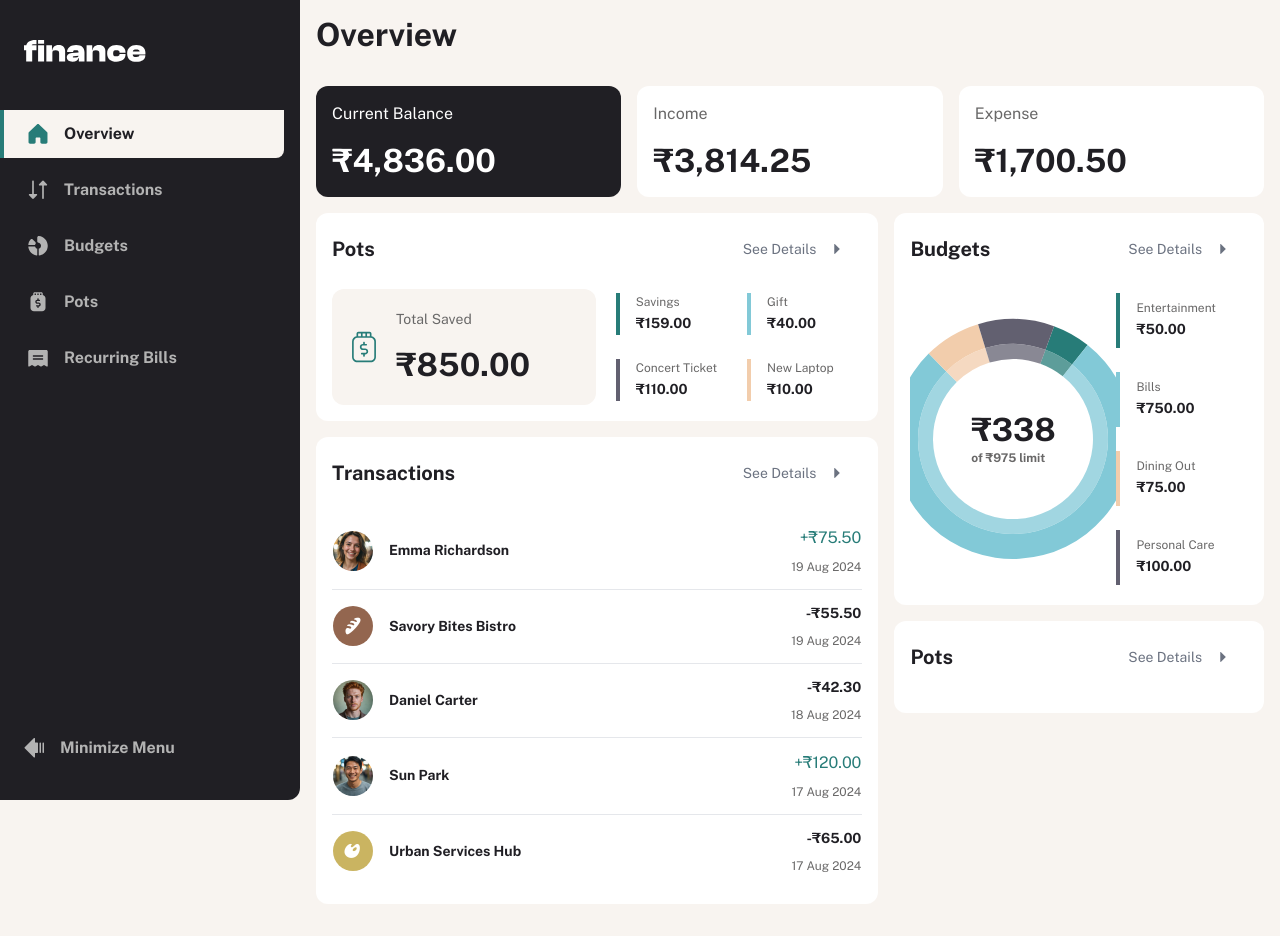
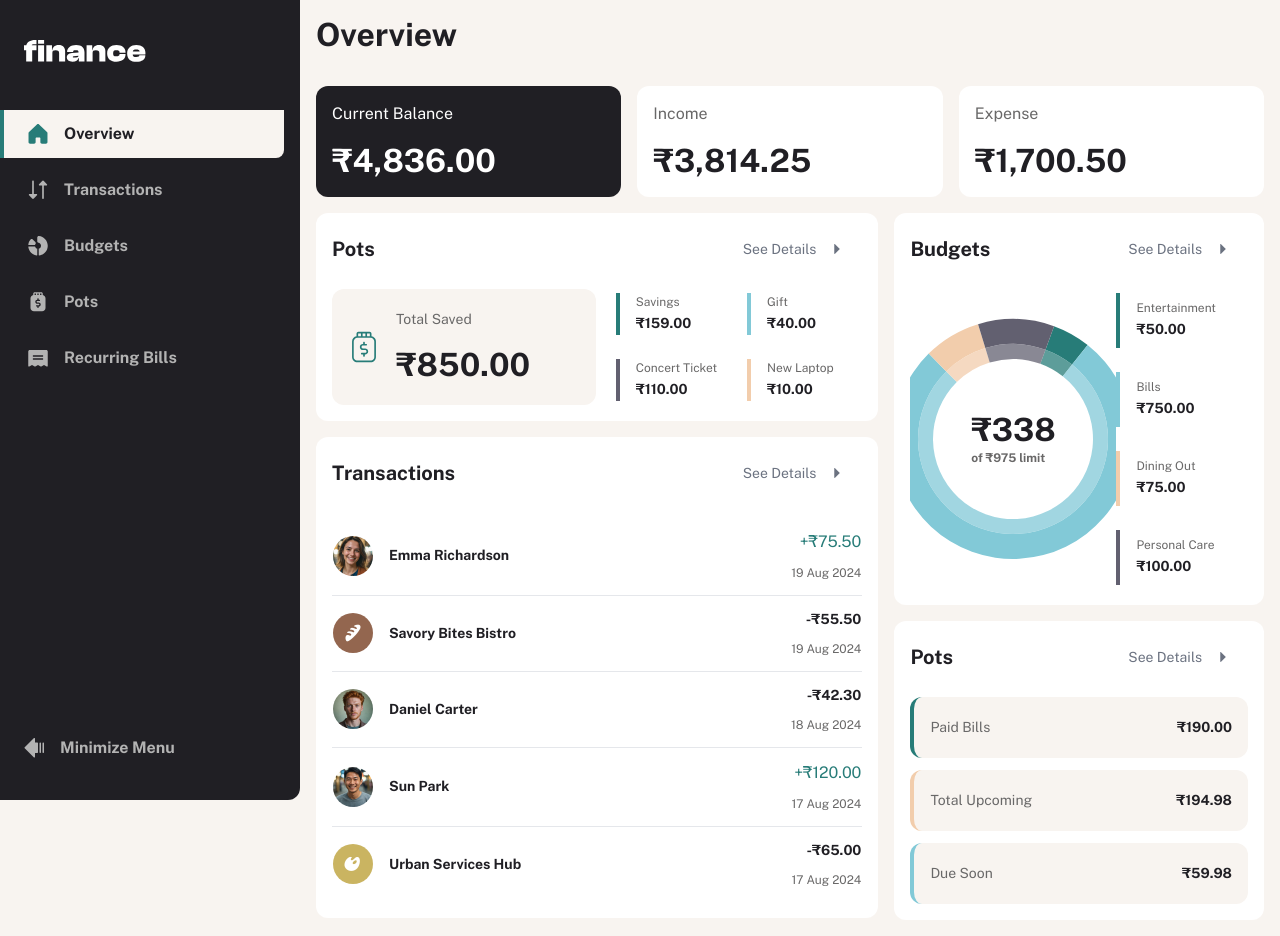
Before and after one commit to jayantpathariya/personal-finance, a Next.js app: page / in a window 1280 px wide. Built offline with nearby package versions, Linux system fonts and the light colour scheme.

Commit message:
recurring bills added

```diff
--- /dev/null
+++ b/src/app/(main)/_components/recurring-bills-card.tsx
@@ -0,0 +1,25 @@
+import { formatCurrency } from "@/lib/utils";
+
+type RecurringBillsCardProps = {
+  title: string;
+  value: number;
+  color?: string;
+};
+
+export const RecurringBillsCard = ({
+  title,
+  value,
+  color = "#277c78",
+}: RecurringBillsCardProps) => {
+  return (
+    <div
+      className="flex items-center justify-between rounded-xl border-l-4 bg-beige-100 px-4 py-5"
+      style={{
+        borderColor: color,
+      }}
+    >
+      <p className="text-4 text-grey-500">{title}</p>
+      <span className="text-4-bold">{formatCurrency(value)}</span>
+    </div>
+  );
+};
--- a/src/app/(main)/_components/recurring-bills.tsx
+++ b/src/app/(main)/_components/recurring-bills.tsx
@@ -1,5 +1,25 @@
 import { Button } from "@/components/ui/button";
 import { Card } from "@/components/ui/card";
+
+import { RecurringBillsCard } from "./recurring-bills-card";
+
+const recurringBills = [
+  {
+    name: "Paid Bills",
+    value: 190.0,
+    color: "#277c78",
+  },
+  {
+    name: "Total Upcoming",
+    value: 194.98,
+    color: "#f2cdac",
+  },
+  {
+    name: "Due Soon",
+    value: 59.98,
+    color: "#82c9d7",
+  },
+];
 
 export const RecurringBills = () => {
   return (
@@ -8,6 +28,16 @@ export const RecurringBills = () => {
         <h2 className="text-2">Pots</h2>
         <Button variant="tertiary">See Details</Button>
       </div>
+      <div className="space-y-3">
+        {recurringBills.map((bill) => (
+          <RecurringBillsCard
+            key={bill.name}
+            title={bill.name}
+            value={bill.value}
+            color={bill.color}
+          />
+        ))}
+      </div>
     </Card>
   );
 };
--- a/src/app/(main)/_components/transactions.tsx
+++ b/src/app/(main)/_components/transactions.tsx
@@ -48,7 +48,7 @@ const transactions = [
 export const Transactions = () => {
   return (
     <Card className="mt-4">
-      <div className="mb-5 flex items-center justify-between">
+      <div className="mb-2 flex items-center justify-between pb-4">
         <h2 className="text-2">Transactions</h2>
         <Button variant="tertiary">See Details</Button>
       </div>
--- a/src/components/transactions-table.tsx
+++ b/src/components/transactions-table.tsx
@@ -35,7 +35,7 @@ export const TransactionsTable = ({ transactions }: TableProps) => {
               />
               <span className="text-4-bold">{transaction.name}</span>
             </td>
-            <td className="flex flex-col items-end gap-y-2">
+            <td className="flex flex-col items-end gap-y-2.5">
               <span
                 className={cn(
                   "text-4-bold",
```
